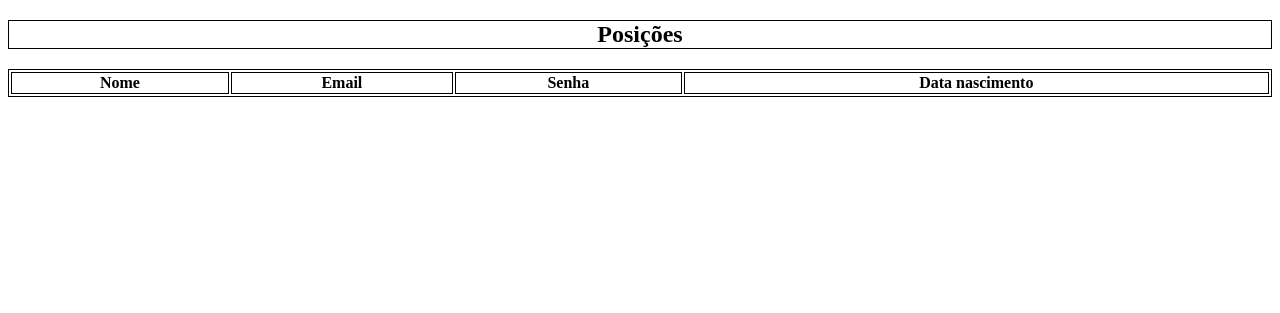
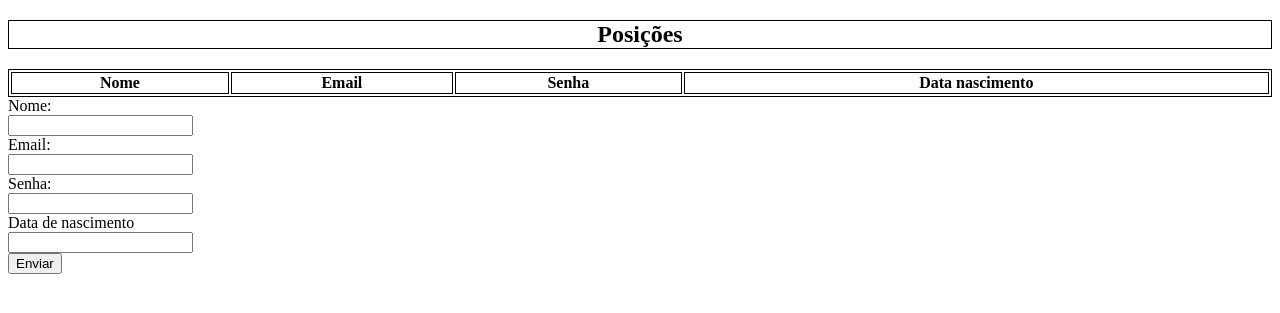
Before and after one commit to lfmartins18/ProjetoListaTefelonicaHard, a Spring Boot app: page / in a window 1280 px wide. Shown: the top 313 px of the page. Run offline with Spring Boot 4, Linux system fonts and the light colour scheme; data that the repository does not hold is empty.

Commit message:
Criando a função para setar os dados de usuario com o method post

```diff
--- a/listatelefonica/src/main/resources/static/index.html
+++ b/listatelefonica/src/main/resources/static/index.html
@@ -25,7 +25,29 @@ table, th, h2 {
 		</tr>
 	</table>
 
+	<form action="/action_page.php">
 
+		<label>Nome:</label>
+		<br>
+			<input type="text" name="Nome" id="nome">
+		<br>
+		<label>Email:</label><br> <input
+			type="email" name="Email" id="email">
+			<br>
+		<label>Senha:</label>
+		<br>
+
+		<input type="password" name="Senha" id="senha">
+		<br>
+
+		<label>Data de nascimento</label>
+		<br>
+
+		<input type="text" name="Nascimento" id="nascimento">
+		<br>
+
+		<input type="button" value="Enviar" onclick="setarDados()">
+	</form>
 
 
 </body>
--- a/listatelefonica/src/main/resources/static/js/usuario.js
+++ b/listatelefonica/src/main/resources/static/js/usuario.js
@@ -24,3 +24,19 @@
 	};
   }
 	 user.send();
+
+	 let setarUsuario = new XMLHttpRequest();
+	 setarUsuario.open('POST', '/usuario');
+
+	 setarUsuario.onload = function setarDados(){
+		  if(this.status == 200){
+			  console.log("Sucesso");
+		      console.log(JSON.parse(this.responseText));
+		  }
+	  };
+	  setarUsuario.setRequestHeader('Content-Type', 'application/json');
+
+	     let new_usuario = {"nome": "Jair", "email": "ptnao@gmail.com",
+	    		 "senha": "jairsalvador", "1970-05-20"};
+
+	     setarUsuario.send(JSON.stringify(new_usuario));
```
